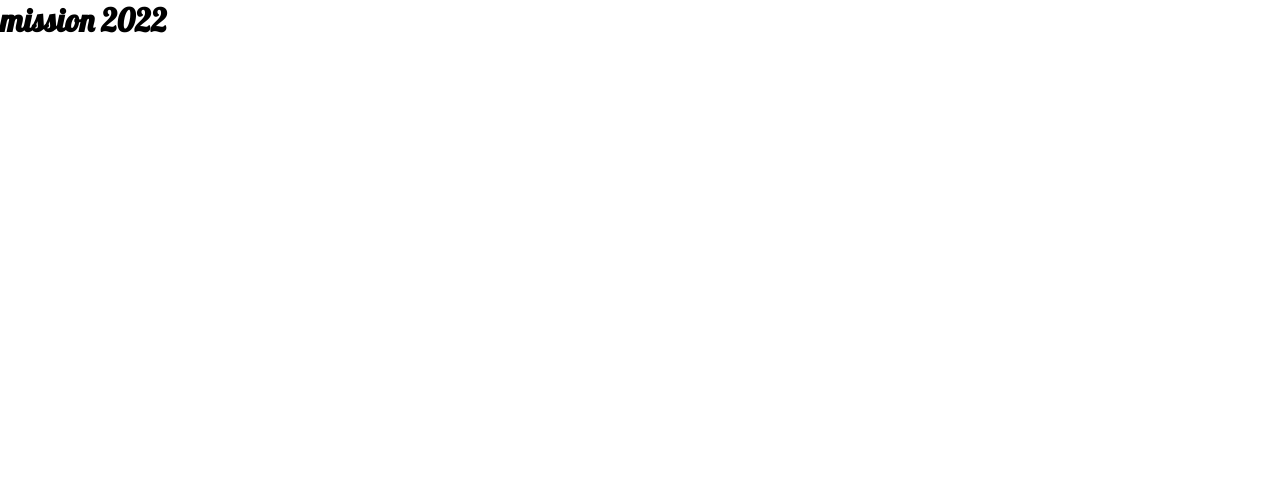
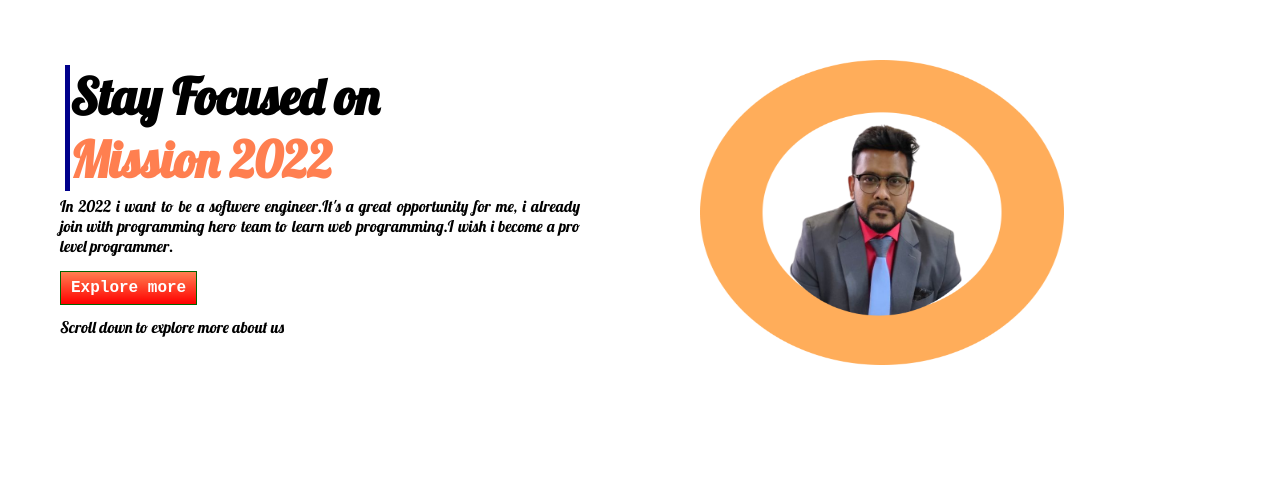
Before and after one commit to Mahamudul5/Personal_Website_Assigment, a plain HTML site: page index.html in a window 1280 px wide. Drawn offline with Linux system fonts and the light colour scheme.

Commit message:
section one done

```diff
--- a/index.html
+++ b/index.html
@@ -13,8 +13,29 @@
     <link href="https://fonts.googleapis.com/css2?family=Lobster&display=swap" rel="stylesheet">
 </head>
 
-<body>
-    <h1>mission 2022</h1>
+
+<section class="one">
+    <div class="half-div">
+
+        <body>
+            <div class="headline">
+                <h1>Stay Focused on</h1>
+                <span class="dif-color">
+                    <h1>Mission 2022</h1>
+                </span>
+
+            </div>
+            <p>In 2022 i want to be a softwere engineer.It's a great opportunity for me, i already join with
+                programming hero team to learn web programming.I wish i become a pro level programmer. </p><br>
+            <a class="btn" target="_blank" href="https://www.facebook.com/">Explore more</a>
+            <br><br>
+            <p>Scroll down to explore more about us</p>
+    </div>
+    <div class="half-div">
+        <img class="img" src="images/shape-1.png" alt="my-photo">
+    </div>
+
+</section>
 </body>
 
 </html>
--- a/style.css
+++ b/style.css
@@ -5,3 +5,38 @@
 body{
     font-family: 'Lobster', cursive;
 }
+.dif-color{
+    color: coral;
+}
+h1{
+    font-size: 50px;
+}
+.headline{
+    border-left: 5px solid darkblue;
+    margin: 5px;
+}
+.one{
+    display: flex;
+}
+.half-div{
+    width: 50%;
+    margin: 60px;
+}
+.img{
+
+    height: 83%;
+    width: 70%;
+}
+p{
+    text-align: justify;
+}
+.btn{
+    font-family: 'Courier New', Courier, monospace;
+    font-weight: bold;
+    color:white;
+    text-decoration: none;
+    padding: 7px 10px;
+    border:1px solid darkgreen;
+
+  background-image: linear-gradient(coral ,red);
+}
```
Also changed, not shown: images/shape-1.png (added), images/shapes/shape-1.png (deleted).
